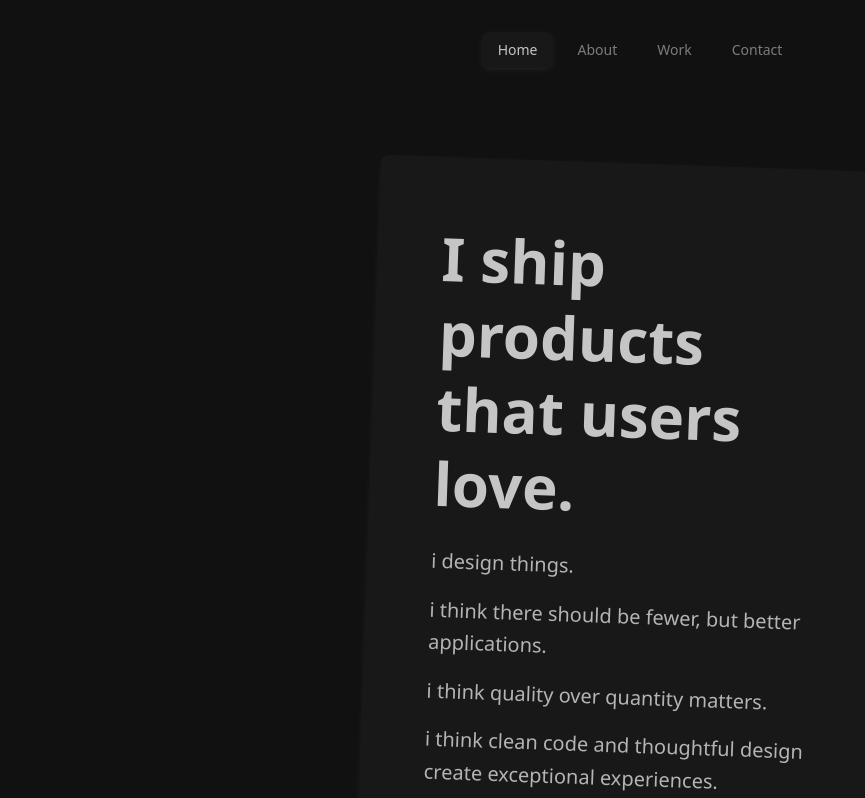
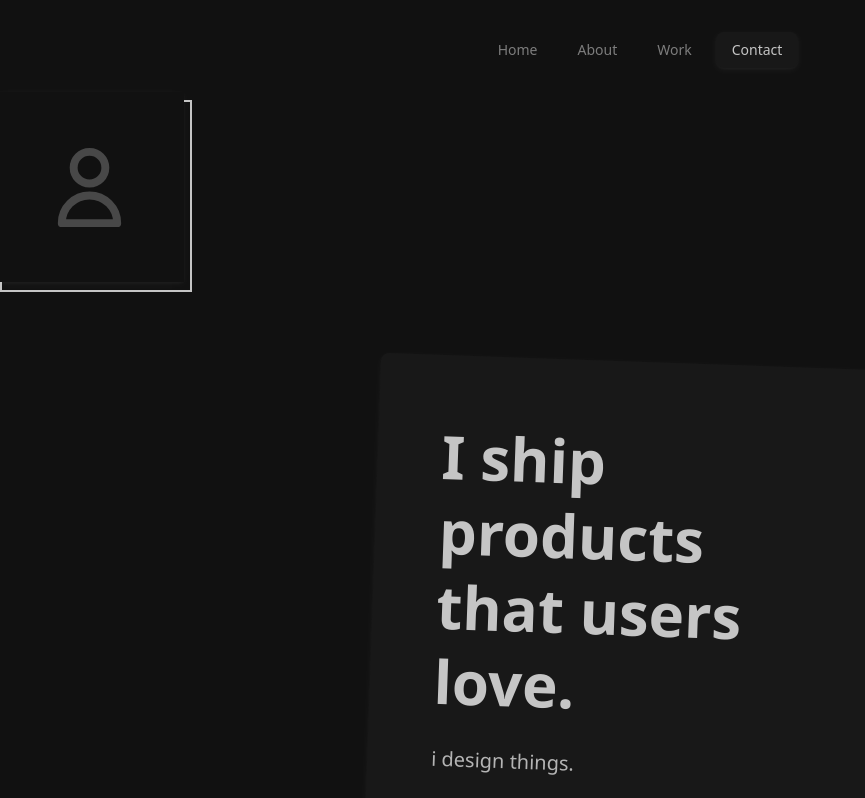
Before and after one commit to OCPdev25/portfolio, a SvelteKit app: page / in a window 1280 px wide. Shown: the top 798 px of the page, without its empty margins (0-865 px from the left). Built offline with nearby package versions, Linux system fonts and the light colour scheme.

Commit message:
vibe coding ideas

```diff
--- a/src/app.css
+++ b/src/app.css
@@ -155,3 +155,72 @@ a {
 		transform: none;
 	}
 }
+
+/* Profile Picture Component Styles - Multi-layered with outer dimension */
+.profile-picture-outer {
+	position: relative;
+	display: inline-block;
+}
+
+.profile-picture-container {
+	position: relative;
+	width: 100%;
+	height: 100%;
+	background-color: var(--background);
+	padding: 0.75rem;
+	/* Thin L-shaped border: bottom edge (full width) and left edge (full height) */
+	border-bottom: 2px solid var(--foreground);
+	border-left: 2px solid var(--foreground);
+	border-top: none;
+	border-right: none;
+}
+
+/* Top-right L-shaped border: top edge (right half) and right edge (full height) */
+.profile-picture-container::before {
+	content: '';
+	position: absolute;
+	top: 0;
+	right: 0;
+	width: calc(50% + 2px);
+	height: 100%;
+	border-top: 2px solid var(--foreground);
+	border-right: 2px solid var(--foreground);
+	pointer-events: none;
+	z-index: 1;
+	box-sizing: border-box;
+}
+
+.profile-picture-frame {
+	width: 100%;
+	height: 100%;
+	background-color: var(--card-background);
+	position: absolute;
+	top: 0;
+	left: 0;
+	overflow: hidden;
+	display: flex;
+	align-items: center;
+	justify-content: center;
+	/* Float to top-left, covering the top-left border */
+	transform: translate(-0.5rem, -0.5rem);
+	z-index: 2;
+	box-shadow: var(--shadow-card);
+}
+
+.profile-picture-image {
+	width: 100%;
+	height: 100%;
+	object-fit: cover;
+	object-position: center;
+	filter: grayscale(100%);
+	display: block;
+}
+
+.profile-picture-placeholder {
+	width: 100%;
+	height: 100%;
+	display: flex;
+	align-items: center;
+	justify-content: center;
+	background-color: var(--background);
+}
--- /dev/null
+++ b/src/lib/components/ProfilePicture.svelte
@@ -0,0 +1,42 @@
+<script lang="ts">
+	interface Props {
+		imageSrc?: string | null;
+		alt?: string;
+		size?: 'sm' | 'md' | 'lg' | 'xl';
+	}
+
+	let { imageSrc = null, alt = 'Profile picture', size = 'md' }: Props = $props();
+
+	const sizeClasses = {
+		sm: 'w-32 h-32',
+		md: 'w-48 h-48',
+		lg: 'w-64 h-64',
+		xl: 'w-80 h-80'
+	};
+</script>
+
+<div class="profile-picture-outer {sizeClasses[size]}">
+	<div class="profile-picture-container">
+		<div class="profile-picture-frame">
+			{#if imageSrc}
+				<img src={imageSrc} {alt} class="profile-picture-image" />
+			{:else}
+				<div class="profile-picture-placeholder">
+					<svg
+						class="h-1/2 w-1/2 text-foreground/30"
+						fill="none"
+						stroke="currentColor"
+						viewBox="0 0 24 24"
+					>
+						<path
+							stroke-linecap="round"
+							stroke-linejoin="round"
+							stroke-width="2"
+							d="M16 7a4 4 0 11-8 0 4 4 0 018 0zM12 14a7 7 0 00-7 7h14a7 7 0 00-7-7z"
+						/>
+					</svg>
+				</div>
+			{/if}
+		</div>
+	</div>
+</div>
--- a/src/routes/+page.svelte
+++ b/src/routes/+page.svelte
@@ -8,6 +8,7 @@
 	import FeaturedProjects from '$lib/components/FeaturedProjects.svelte';
 	import ContactSection from '$lib/components/ContactSection.svelte';
 	import Footer from '$lib/components/Footer.svelte';
+	import ProfilePicture from '$lib/components/ProfilePicture.svelte';
 
 	// Randomize on each component mount (page load/navigation)
 	let orderedIcons = $state<Array<{ name: string; component: any }>>([]);
@@ -20,6 +21,7 @@
 </script>
 
 <Navigation />
+<ProfilePicture />
 
 <HeroSection />
 
```
